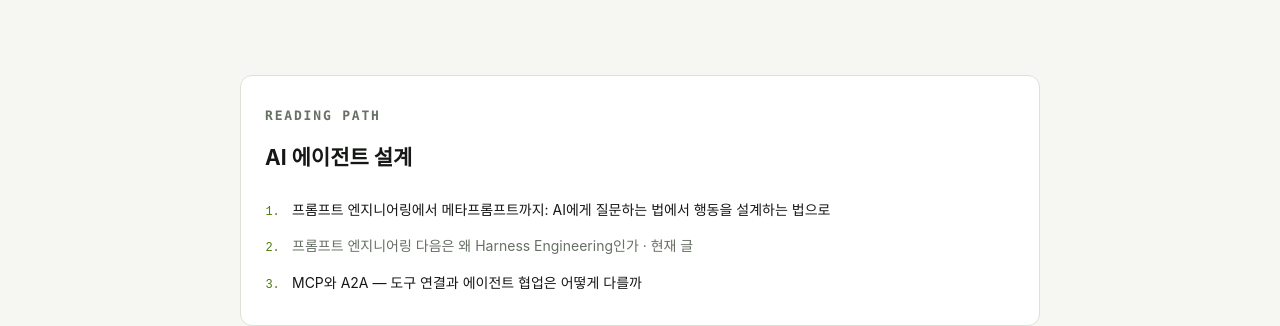
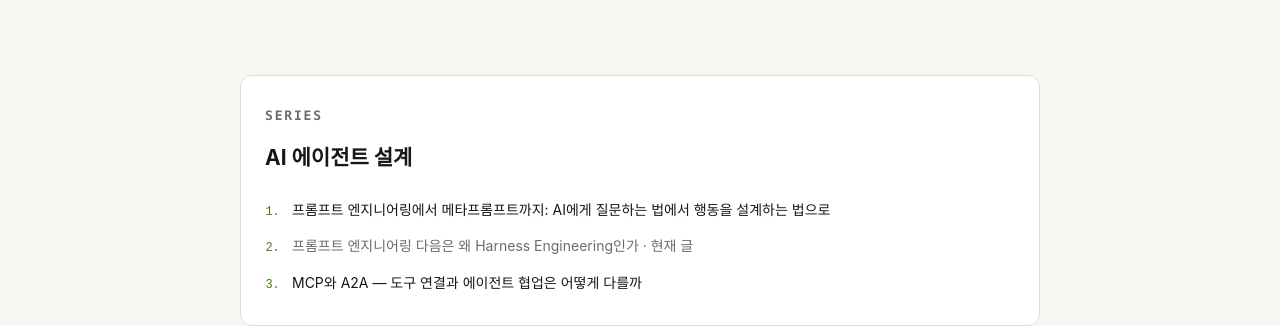
Before and after one commit to choi-jiwoong/choi-jiwoong.github.io, a Jekyll site: the page built from _posts/2026-09-08-harness-engineering-ai-agents.md, in a window 1280 px wide and 900 px high, scrolled down 4506 px. Shown: the part 248-574 px from the top of the window. Built offline with Jekyll 4.4.1, drawn with Linux system fonts in a browser that asks for light colours.

Commit message:
Rename reading path label to 시리즈

```diff
--- a/_layouts/post.html
+++ b/_layouts/post.html
@@ -43,8 +43,8 @@ layout: default
   {% if page.series %}
     {% assign related = site.posts | where: 'series', page.series | sort: 'series_order' %}
     {% assign collection = site.data.series | where: 'id', page.series | first %}
-    <nav class="post-series reading-path" aria-label="이어 읽기">
-      <p class="eyebrow">READING PATH</p><h2>{{ collection.title | default: page.series }}</h2>
+    <nav class="post-series reading-path" aria-label="시리즈">
+      <p class="eyebrow">SERIES</p><h2>{{ collection.title | default: page.series }}</h2>
       <ol>{% for entry in related %}<li>{% if entry.url == page.url %}<span aria-current="page">{{ entry.title | escape }} · 현재 글</span>{% else %}<a href="{{ entry.url | relative_url }}">{{ entry.title | escape }}</a>{% endif %}</li>{% endfor %}</ol>
     </nav>
   {% endif %}
```
